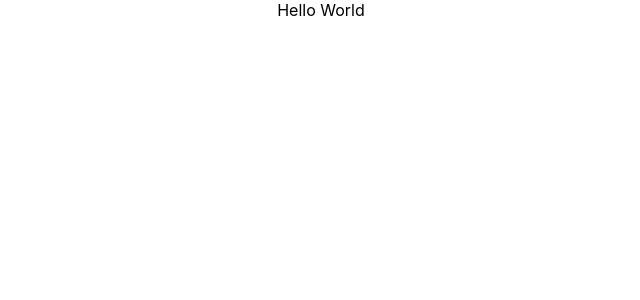
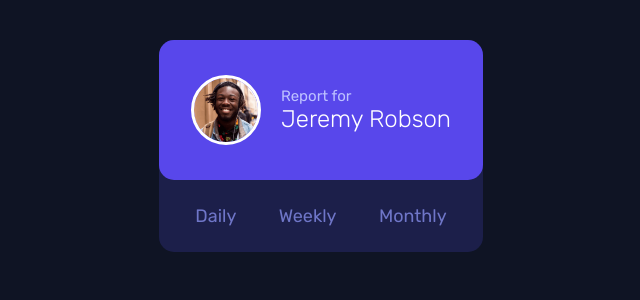
Before and after one commit to hhamza1/fem-time-tracking-dashboard, a React (Create React App) app: page / in a window 1280 px wide. Shown: the top 300 px of the page, without its empty margins (319-959 px from the left). Built offline with nearby package versions, Linux system fonts and the light colour scheme.

Commit message:
Building reusable components

```diff
--- a/src/App.css
+++ /dev/null
@@ -1,38 +0,0 @@
-.App {
-  text-align: center;
-}
-
-.App-logo {
-  height: 40vmin;
-  pointer-events: none;
-}
-
-@media (prefers-reduced-motion: no-preference) {
-  .App-logo {
-    animation: App-logo-spin infinite 20s linear;
-  }
-}
-
-.App-header {
-  background-color: #282c34;
-  min-height: 100vh;
-  display: flex;
-  flex-direction: column;
-  align-items: center;
-  justify-content: center;
-  font-size: calc(10px + 2vmin);
-  color: white;
-}
-
-.App-link {
-  color: #61dafb;
-}
-
-@keyframes App-logo-spin {
-  from {
-    transform: rotate(0deg);
-  }
-  to {
-    transform: rotate(360deg);
-  }
-}
--- a/src/App.js
+++ b/src/App.js
@@ -1,9 +1,29 @@
-import './App.css';
+import React from 'react';
+
+import { ReportSorter , ImgContainer} from './components/StyledComponents';
+
+import ProfilePic from './assets/image-jeremy.png';
+
+
+import './App.scss';
 
 function App() {
   return (
     <div className="App">
-      Hello World
+      <ReportSorter>
+        <div className='container'>
+          <ImgContainer bgImg={ProfilePic} />
+          <div className='text-container'>
+            <h5 className='subtext'>Report for</h5>
+            <h2 className='text'>Jeremy Robson</h2>
+          </div>
+        </div>
+        <div className='sorting-container'>
+            <button className='sorting-btn'>Daily</button>
+            <button className='sorting-btn'>Weekly</button>
+            <button className='sorting-btn'>Monthly</button>
+          </div>
+      </ReportSorter>
     </div>
   );
 }
--- /dev/null
+++ b/src/App.scss
@@ -0,0 +1,51 @@
+.App {
+    display: flex;
+    justify-content: center;
+    align-items: center;
+    padding: 40px 24px;
+}
+
+.subtext {
+    font-weight: 400;
+    font-size: 15px;
+    color: hsla(236, 100%, 87%, 1);
+}
+
+.text {
+    font-weight: 300;
+    font-size: 24px;
+}
+
+.container {
+    background-color: hsla(246, 80%, 60%, 1);
+    display: flex;
+    column-gap: 20px;
+    padding: 35px 32px;
+    border-radius: 15px;
+}
+
+.text-container {
+    display: flex;
+    flex-direction: column;
+    justify-content: center;
+}
+
+.sorting-container {
+    display: flex;
+    justify-content: space-evenly;
+    padding: 24px 0;
+}
+
+.sorting-btn {
+    border: 0;
+    background: transparent;
+    font-size: inherit;
+    font-family: inherit;
+    color: hsla(235, 45%, 61%, 1);
+    transition: all .3s ease-in-out;
+
+    &:hover {
+        color: #fff;
+    }
+
+}
--- /dev/null
+++ b/src/components/StyledComponents.js
@@ -0,0 +1,37 @@
+import styled from 'styled-components';
+
+export const primary = {
+    blue: `hsl(246, 80%, 60%)`,
+    lightRed : `hsl(15, 100%, 70%)`,
+    softBlue : `hsl(195, 74%, 62%)`,
+    lightRedStudy :`hsl(348, 100%, 68%)`,
+    limeGreen : `hsl(145, 58%, 55%)`,
+    violet : `hsl(264, 64%, 52%)`,
+    softOrange : `hsl(43, 84%, 65%)`
+};
+
+export const neutral = {
+    veryDarkBlue: `hsl(226, 43%, 10%)`,
+    darkBlue: `hsl(235, 46%, 20%)`,
+    desaturatedBlue: `hsl(235, 45%, 61%)`,
+    paleBlue: `hsl(236, 100%, 87%)`
+};
+
+
+export const ReportSorter = styled.div`
+    background-color: ${neutral.darkBlue};
+    border-radius: 15px;
+    --webkit-filter: drop-shadow(0px 4px 4px rgba(0,0,0, .25));
+
+`;
+
+export const ImgContainer = styled.div`
+    max-width: 100%;
+    width: 64px;
+    height: 64px;
+    background-image: url(${props => props.bgImg});
+    background-size: contain;
+    border-radius: 50%;
+    border: 3px solid #fff;
+
+`;
--- a/src/index.css
+++ /dev/null
@@ -1,13 +0,0 @@
-body {
-  margin: 0;
-  font-family: -apple-system, BlinkMacSystemFont, 'Segoe UI', 'Roboto', 'Oxygen',
-    'Ubuntu', 'Cantarell', 'Fira Sans', 'Droid Sans', 'Helvetica Neue',
-    sans-serif;
-  -webkit-font-smoothing: antialiased;
-  -moz-osx-font-smoothing: grayscale;
-}
-
-code {
-  font-family: source-code-pro, Menlo, Monaco, Consolas, 'Courier New',
-    monospace;
-}
--- a/src/index.js
+++ b/src/index.js
@@ -1,6 +1,6 @@
 import React from 'react';
 import ReactDOM from 'react-dom';
-import './index.css';
+import './index.scss';
 import App from './App';
 
 ReactDOM.render(
--- /dev/null
+++ b/src/index.scss
@@ -0,0 +1,17 @@
+@import url('https://fonts.googleapis.com/css2?family=Rubik:wght@300;400;500&display=swap');
+
+
+
+body {
+  margin: 0;
+  padding: 0;
+  font-family: 'Rubik', sans-serif;
+  background-color: hsl(226, 43%, 10%);
+  color: #fff;
+  font-size: 18px;
+}
+
+h1, h2, h3, h4, h5, h6, p, ul {
+  margin: 0;
+  padding: 0;
+}
```
Also changed, not shown: package.json (+6 -2 lines), src/data/data.json (+104 -0 lines), 1 other file (tests, documents, lock files or other folders).
